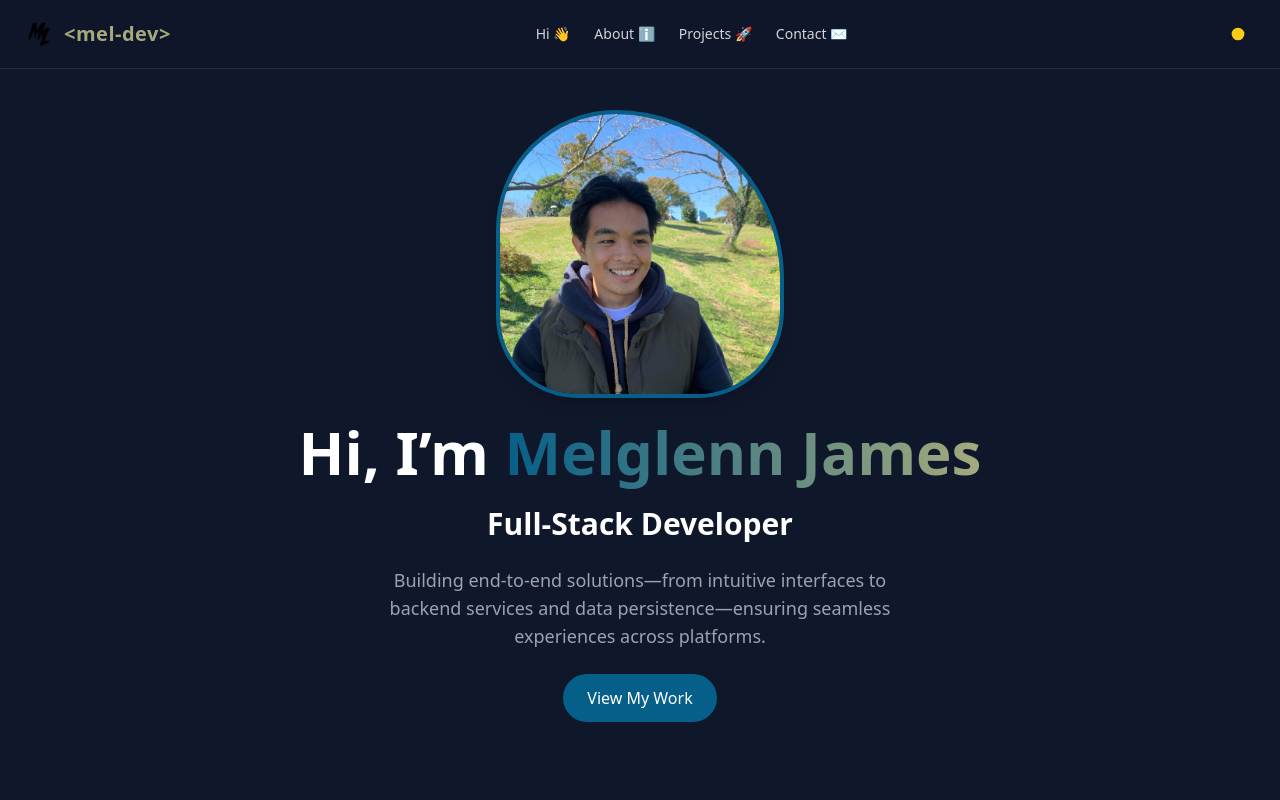
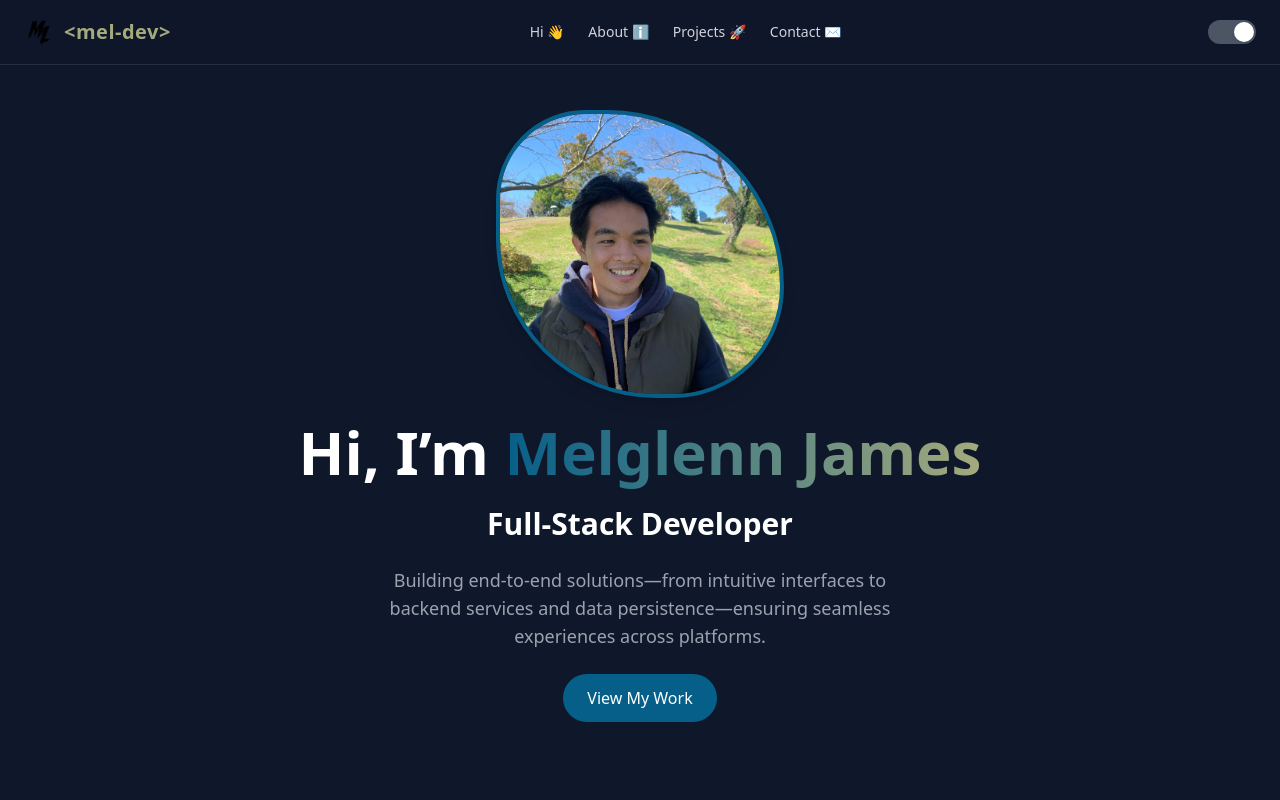
Before and after one commit to mjklench/lonogan-portfolio, a React (Vite) app: page / in a window 1280 px wide. Shown: the top 800 px of the page. Built offline with nearby package versions, Linux system fonts and the light colour scheme.

Commit message:
css stuff
- added animating shape for self image
- changed the toggle for dark and light mode

```diff
--- a/index.html
+++ b/index.html
@@ -5,11 +5,24 @@
     <link rel="icon" type="image/png" sizes="32x32" href="/mjkl-logo-2025.png" />
     <script src="https://cdn.tailwindcss.com"></script>
     <meta name="viewport" content="width=device-width, initial-scale=1.0" />
+
     <style>
       html {
         scroll-behavior: smooth;
       }
+
+      @keyframes blob {
+        0%   { border-radius: 44% 62% 32% 30%; }
+        33%  { border-radius: 52% 42% 55% 45%; }
+        66%  { border-radius: 32% 66% 42% 62%; }
+        100% { border-radius: 44% 62% 32% 30%; }
+      }
+
+      .animate-blob {
+        animation: blob 8s ease-in-out infinite;
+      }
     </style>
+
     <title>&lt;mel-dev&gt;</title>
   </head>
   <body>
--- a/src/App.jsx
+++ b/src/App.jsx
@@ -86,25 +86,36 @@ export default function App() {
               )}
             </button>
 
-            {/* Theme toggle */}
-            <button
-              onClick={() => setDarkMode(dm => !dm)}
-              className="ml-2 p-2 rounded hover:bg-gray-700/50 transition-colors"
-              aria-pressed={darkMode}
-              aria-label="Toggle light/dark mode"
-            >
-              {darkMode ? (
-                /* Sun icon */
-                <svg xmlns="http://www.w3.org/2000/svg" className="h-5 w-5 text-yellow-400" fill="currentColor" viewBox="0 0 24 24">
-                  <path d="M12 4.354a7.646 7.646 0 100 15.292 7.646 7.646 0 000-15.292zM12 2v2.5M12 19.5V22M4.354 12H2m19.5 0h-2.5M5.636 5.636l-1.768-1.768m15.364 15.364l-1.768-1.768M18.364 5.636l1.768-1.768M2.596 19.364l1.768-1.768"/>
-                </svg>
-              ) : (
-                /* Moon icon */
-                <svg xmlns="http://www.w3.org/2000/svg" className="h-5 w-5 text-gray-200" fill="currentColor" viewBox="0 0 24 24">
-                  <path d="M21 12.79A9 9 0 1111.21 3 7 7 0 0021 12.79z"/>
-                </svg>
-              )}
-            </button>
+            {/* Theme toggle switch */}
+            <label className="ml-2 inline-flex items-center cursor-pointer relative">
+              {/* Hidden checkbox */}
+              <input
+                type="checkbox"
+                checked={darkMode}
+                onChange={() => setDarkMode(dm => !dm)}
+                className="sr-only peer"
+                aria-label="Toggle light/dark mode"
+              />
+
+              {/* Track */}
+              <div
+                className={`
+                  w-12 h-6 rounded-full
+                  bg-gray-300 peer-checked:bg-gray-600
+                  transition-colors duration-200
+                `}
+              />
+
+              {/* Thumb */}
+              <div
+                className={`
+                  absolute top-0.5 left-0.5
+                  w-5 h-5 bg-white rounded-full shadow
+                  transition-transform duration-200
+                  peer-checked:translate-x-6
+                `}
+              />
+            </label>
           </div>
         </div>
 
@@ -173,7 +184,7 @@ function Hero({ darkMode }) {
       className={`${bg} min-h-screen flex items-center justify-center transition-colors duration-300`}
     >
       <div className="max-w-3xl mx-auto text-center px-6 pt-24 pb-16 space-y-6">
-        {/* Blob-shaped Photo */}
+        {/* Animated Blob Photo */}
         <div className="w-72 h-72 mx-auto">
           <img
             src="/mjkl-picture-2023.png"
@@ -183,6 +194,7 @@ function Hero({ darkMode }) {
               rounded-[44%_62%_32%_30%]
               border-4 border-[#065F89]
               shadow-lg
+              animate-blob
             "
           />
         </div>
@@ -238,7 +250,7 @@ function About({ darkMode }) {
         </h2>
         <p className={`leading-relaxed ${textColor}`}>
           I’m a <span className={highlight}>Bachelor of Science in Computer Science</span> graduate from the{' '}
-          University of Baguio (Class of 2024). Currently, I serve as an{' '}
+          <span className={highlight}>University of Baguio</span> (Class of 2024). Currently, I serve as an{' '}
           <span className={highlight}>IT Support Specialist</span> and designated <span className={highlight}>Programmer</span> at{' '}
           <span className={highlight}>Treasure Link Cooperative Society</span>. In this role, I blend hands-on <span className={highlight}>technical support</span> with{' '}
           <span className={highlight}>full-stack development</span>, crafting intuitive user interfaces and building robust back-end services and databases. My passion is delivering end-to-end applications that streamline processes, enhance user experiences, and scale with organizational needs.
```
